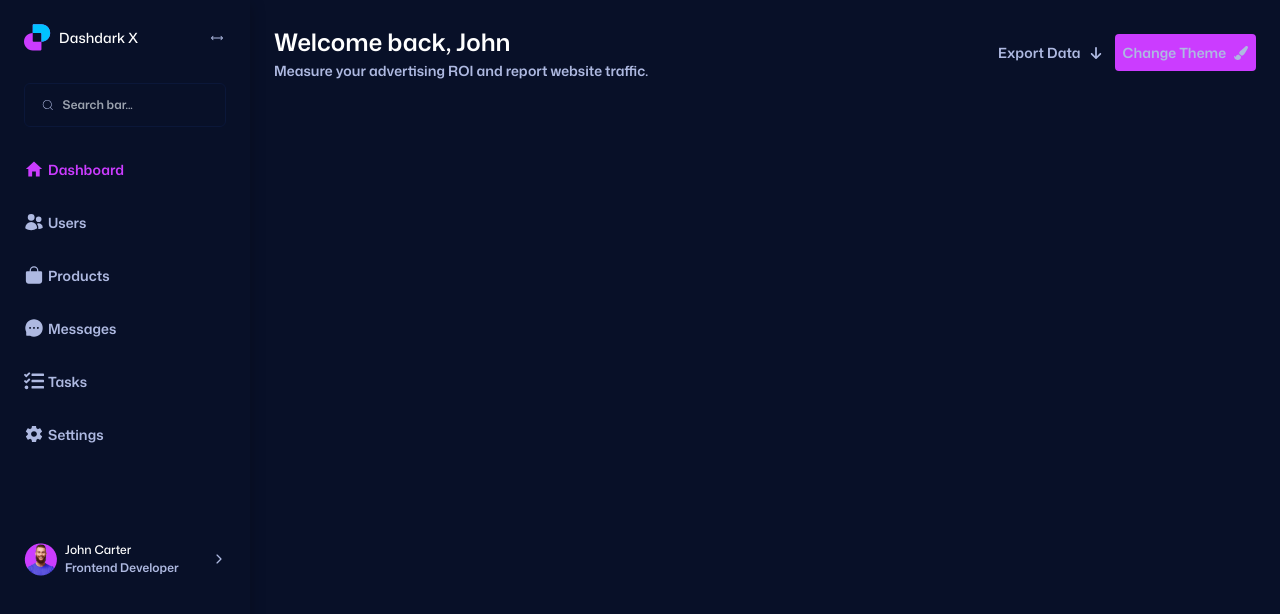
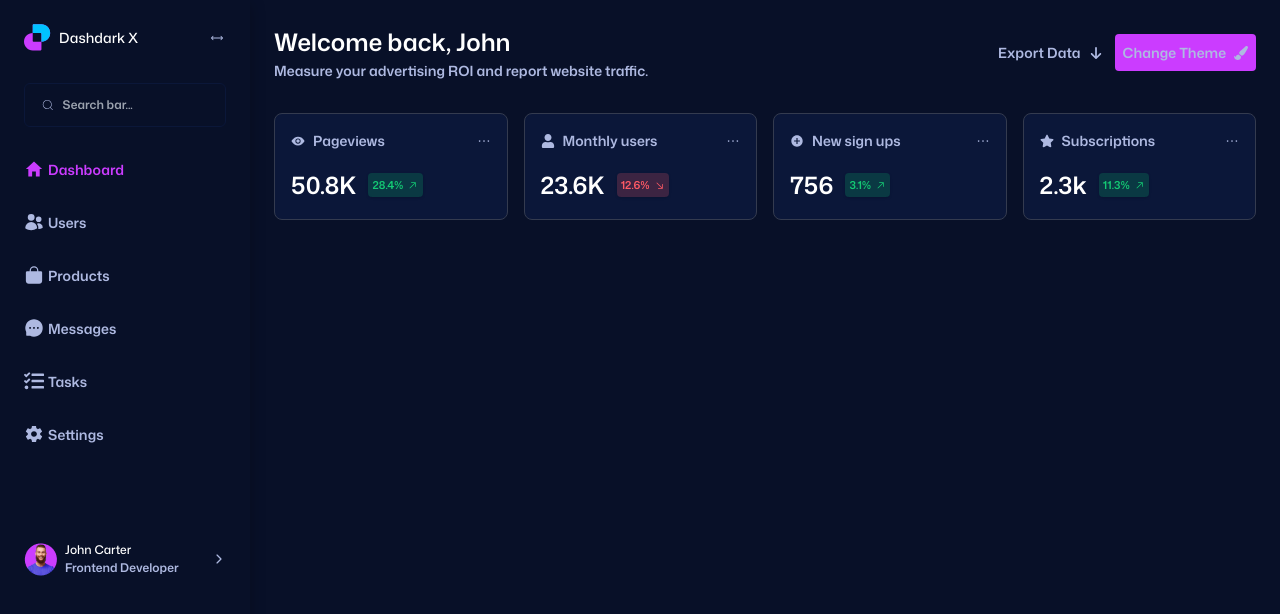
Before and after one commit to mohammad-AKH-dev/CMS-Typescript-Redux, a React (Vite) app: page / in a window 1280 px wide. Shown: the top 614 px of the page. Built offline with nearby package versions, Linux system fonts and the light colour scheme.

Commit message:
Dashboard Boxes handled

```diff
--- a/src/App.tsx
+++ b/src/App.tsx
@@ -1,14 +1,26 @@
-import './App.css'
-import Dashboard from './pages/HomeRoute'
+import { useRoutes } from "react-router-dom";
+import "./App.css";
+import routes from "./routes";
+import Sidebar from "./components/Sidebar";
+import Header from "./components/Header";
 
-function App() {
-
+function App(): JSX.Element {
+  const router = useRoutes(routes)
 
   return (
-     <>
-      <Dashboard/>
-     </>
-  )
+  <>
+     <div className="flex h-[2000px]">
+        <Sidebar />
+        <div className="content w-full p-6">
+          <Header />
+          <div className="main-content">
+            {
+              router
+            }
+          </div>
+        </div>
+      </div>
+  </>)
 }
 
-export default App
+export default App;
--- /dev/null
+++ b/src/components/Box/DashboardBox.tsx
@@ -0,0 +1,34 @@
+import { useAppSelector } from "@/Redux/hooks"
+import { RiMoreLine } from "react-icons/ri";
+
+
+type DashboardBoxProps = {
+    subtitle: string ,
+    count : number | string,
+    Icon: React.ReactNode,
+    children: React.ReactNode
+}
+
+function DashboardBox(props: DashboardBoxProps) {
+    const {subtitle,count, Icon , children} = props
+    const theme = useAppSelector(store => store.themes.default)
+
+  return (
+    <div style={{backgroundColor: theme === '#081028' ? '#0B1739' : theme}}
+    className="Dashboard-box p-4  min-h-[100px]  rounded-lg border border-primary">
+      <span className="Dashboard-box__subtitle text-subtitle flex items-center justify-between">
+        <div className="gap-x-2 font-text flex items-center">
+        {Icon}
+        {subtitle}
+        </div>
+          <RiMoreLine className="cursor-pointer"/>
+        </span>
+        <div className="Dashboard-box__title flex items-center gap-x-3 mt-4">
+            <h4 className="text-[24px] text-title">{count}</h4>
+            {children}
+        </div>
+    </div>
+  )
+}
+
+export default DashboardBox
--- a/src/components/Header.tsx
+++ b/src/components/Header.tsx
@@ -11,6 +11,7 @@ import { changeTheme } from "@/Redux/themeSlice";
 import { useEffect } from "react";
 
 function Header() {
+
     const themes = useAppSelector(store => store.themes)
     const dispatch = useAppDispatch()
 
@@ -26,10 +27,8 @@ function Header() {
 
     },[themes])
 
-
   return (
-    <header className="header w-full p-6">
-      <div className="flex justify-between items-center">
+    <header className="flex header justify-between items-center">
         <div className="header-title__wrapper">
           <h2 className="header-title text-[24px] text-title">
             Welcome back, John
@@ -71,9 +70,8 @@ function Header() {
             </DropdownMenu>
           </button>
         </div>
-      </div>
       </header>
-  );
+  )
 }
 
-export default Header;
+export default Header
--- /dev/null
+++ b/src/components/ui/badge.tsx
@@ -0,0 +1,36 @@
+import * as React from "react"
+import { cva, type VariantProps } from "class-variance-authority"
+
+import { cn } from "@/lib/utils"
+
+const badgeVariants = cva(
+  "inline-flex items-center rounded-md border px-2.5 py-0.5 text-xs font-semibold transition-colors focus:outline-none focus:ring-2 focus:ring-ring focus:ring-offset-2",
+  {
+    variants: {
+      variant: {
+        default:
+          "border-transparent bg-primary text-primary-foreground shadow hover:bg-primary/80",
+        secondary:
+          "border-transparent bg-secondary text-secondary-foreground hover:bg-secondary/80",
+        destructive:
+          "border-transparent bg-destructive text-destructive-foreground shadow hover:bg-destructive/80",
+        outline: "text-foreground",
+      },
+    },
+    defaultVariants: {
+      variant: "default",
+    },
+  }
+)
+
+export interface BadgeProps
+  extends React.HTMLAttributes<HTMLDivElement>,
+    VariantProps<typeof badgeVariants> {}
+
+function Badge({ className, variant, ...props }: BadgeProps) {
+  return (
+    <div className={cn(badgeVariants({ variant }), className)} {...props} />
+  )
+}
+
+export { Badge, badgeVariants }
--- a/src/main.tsx
+++ b/src/main.tsx
@@ -1,16 +1,14 @@
-import { createRoot } from 'react-dom/client'
-import './index.css'
-import App from './App.tsx'
-import { Provider } from 'react-redux'
-import store from './Redux/store.tsx'
-import { BrowserRouter } from 'react-router-dom'
+import { createRoot } from "react-dom/client";
+import "./index.css";
+import App from "./App.tsx";
+import { Provider } from "react-redux";
+import store from "./Redux/store.tsx";
+import { BrowserRouter } from "react-router-dom";
 
-createRoot(document.getElementById('root')!).render(
-
-  <Provider store={store}>
-    <BrowserRouter>
-     <App/>
-    </BrowserRouter>
-  </Provider>
-
-)
+createRoot(document.getElementById("root")!).render(
+  <BrowserRouter>
+    <Provider store={store}>
+      <App />
+    </Provider>
+  </BrowserRouter>
+);
--- /dev/null
+++ b/src/pages/Dashboard.tsx
@@ -0,0 +1,42 @@
+import DashboardBox from "@/components/Box/DashboardBox"
+import { IoEyeSharp } from "react-icons/io5";
+import { Badge } from "@/components/ui/badge"
+import { RxArrowTopRight } from "react-icons/rx";
+import { RxArrowBottomRight } from "react-icons/rx";
+import { FaUser } from "react-icons/fa";
+import { IoMdAddCircle } from "react-icons/io";
+import { FaStar } from "react-icons/fa";
+
+
+
+
+function Dashboard() {
+  return (
+    <div className="Dashboard">
+        <div className="Dashboard-boxes grid grid-cols-4 gap-x-4 mt-8">
+       <DashboardBox count={`${50.8}K`} subtitle="Pageviews" Icon=<IoEyeSharp/> >
+          <Badge className="bg-success flex items-center justify-center text-textSuccess p-[.2rem] rounded-sm text-[11px]">
+            28.4%
+            <RxArrowTopRight className="ml-1"/></Badge>
+       </DashboardBox>
+       <DashboardBox count={`${23.6}K`} subtitle="Monthly users" Icon=<FaUser/> >
+          <Badge className="bg-error flex items-center justify-center text-textError p-[.2rem] rounded-sm text-[11px]">
+            12.6%
+            <RxArrowBottomRight className="ml-1"/></Badge>
+       </DashboardBox>
+       <DashboardBox count={756} subtitle="New sign ups" Icon=<IoMdAddCircle/> >
+          <Badge className="bg-success flex items-center justify-center text-textSuccess p-[.2rem] rounded-sm text-[11px]">
+            3.1%
+            <RxArrowTopRight className="ml-1"/></Badge>
+       </DashboardBox>
+       <DashboardBox count={`${2.3}k`} subtitle="Subscriptions" Icon=<FaStar/> >
+          <Badge className="bg-success flex items-center justify-center text-textSuccess p-[.2rem] rounded-sm text-[11px]">
+            11.3%
+            <RxArrowTopRight className="ml-1"/></Badge>
+       </DashboardBox>
+        </div>
+    </div>
+  )
+}
+
+export default Dashboard
--- a/src/pages/HomeRoute.tsx
+++ /dev/null
@@ -1,17 +0,0 @@
-import Header from "@/components/Header"
-import Sidebar from "../components/Sidebar"
-
-function HomeRoute() {
-
-
-  return (
-    <>
-    <div className="flex h-[2000px]">
-      <Sidebar/>
-      <Header/>
-    </div>
-    </>
-  )
-}
-
-export default HomeRoute
--- a/tailwind.config.js
+++ b/tailwind.config.js
@@ -24,8 +24,10 @@ export default {
         title: '#FFFFFF',
   			subtitle: '#AEB9E1',
   			selected: '#CB3CFF',
-  			success: '#14CA74',
-  			error: '#FF5A65',
+  			success: 'rgba(5, 193, 104, 0.2)',
+  			error: 'rgba(255, 90, 101, 0.2)',
+			textSuccess: '#14CA74',
+			textError: '#FF5A65',
   			pending: '#FDB52A',
   			icon: '#AEB9E1',
   			background: 'hsl(var(--background))',
```
Also changed, not shown: src/routes.tsx (+2 -6 lines). Lines whose indentation alone changed are shown as unchanged.
